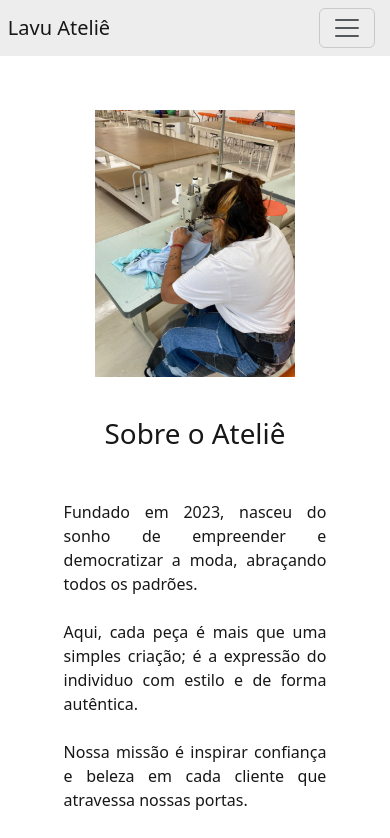
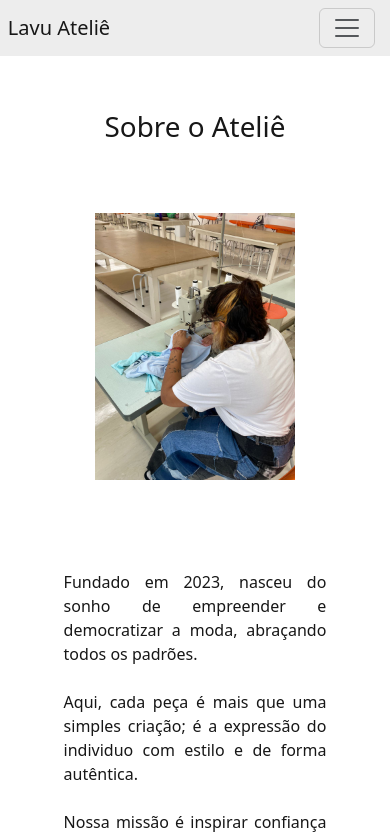
Before and after one commit to caiombribeiro/lavuatelie, a React (Create React App) app: page /sobre in a window 390 px wide. Shown: the top 838 px of the page. Built offline with nearby package versions, Linux system fonts and the light colour scheme.

Commit message:
Correção das animações e do header

```diff
--- a/src/Global.css
+++ b/src/Global.css
@@ -62,6 +62,14 @@ body, html {
   text-align: center;
 }
 
+.container-centralizado {
+  display: flex;
+  flex-direction: column;
+  justify-content: center;
+  padding-left: 60px;
+
+}
+
 .mg_top{
   margin-top: 100px;
 }
@@ -87,9 +95,12 @@ body, html {
   order: 1;
 }
 
-/* Classe para a ordem 2 */
 .divisao-ordem-2 {
   order: 2;
+}
+
+.divisao-ordem-3 {
+  order: 3;
 }
 
 .size_h1{
@@ -133,8 +144,26 @@ body, html {
     margin-left: auto;
   }
 
+
   .mg_oculta{
     margin-top: 50px;
+  }
+
+  .flex-container {
+    display: flex;
+    flex-direction: column;
+  }
+
+  .divisao-ordem-1 {
+      order: 1;
+  }
+
+  .divisao-ordem-2 {
+      order: 2;
+  }
+
+  .divisao-ordem-3 {
+      order: 3;
   }
 }
 
--- a/src/components/BlocoNormal.js
+++ b/src/components/BlocoNormal.js
@@ -1,41 +1,45 @@
+import React from 'react';
+import { useMediaQuery } from 'react-responsive';
+import DescricaoNormal from './DescricaoNormal';
+import DescricaoHeadNormal from './DescricaoHeadNormal.js';
+import ImagemPr from './ImagemPr';
+import HeadNormal from './HeadNormal.js';
 import '../Global.css';
-import DescricaoNormal from './DescricaoNormal';
-import ImagemPr from './ImagemPr';
 
-import { useMediaQuery } from 'react-responsive';
-
-function BlocoNormal({cor, refer, texto, head, imagem, ordenamento, classe}) {
-    // Determinar a classe CSS com base na ordem
-    let classeDivisaoDescricao, classeDivisaoImagem, tipo_fade_d, tipo_fade_i;
+function BlocoNormal({ cor, refer, texto, head, imagem, ordenamento, classe }) {
     const isMobile = useMediaQuery({ query: '(max-width: 991px)' });
 
+    let classeDivisaoDescricao, classeDivisaoImagem, classeDivisaoHead, tipo_fade_d, tipo_fade_i, tipo_fade_h;
 
-    // Se o ordenamento for 1, defina a ordem do descrição como 1 e da imagem como 2
-    if(isMobile){
-        classeDivisaoDescricao = 'divisao-ordem-2';
+    if (isMobile) {
+        // Ajustar a ordem dos elementos para mobile
+        classeDivisaoHead = 'divisao-ordem-1';
+        classeDivisaoImagem = 'divisao-ordem-2';
+        classeDivisaoDescricao = 'divisao-ordem-3';
+        tipo_fade_h = "fade-left";
+        tipo_fade_i = "fade-right";
+        tipo_fade_d = "fade-left";
+    } else if (ordenamento === 1) {
+        classeDivisaoHead = 'divisao-ordem-1';
+        classeDivisaoImagem = 'divisao-ordem-2';
+        tipo_fade_h = "fade-right";
+        tipo_fade_i = "fade-right";
+        tipo_fade_d = "fade-left";
+    } else {
+        classeDivisaoHead = 'divisao-ordem-2';
         classeDivisaoImagem = 'divisao-ordem-1';
-        tipo_fade_d = "fade-left";
-        tipo_fade_i = "fade-right";
-    }
-
-    else if(ordenamento === 1) {
-        classeDivisaoDescricao = 'divisao-ordem-1';
-        classeDivisaoImagem = 'divisao-ordem-2';
+        tipo_fade_h = "fade-left";
+        tipo_fade_i = "fade-left";
         tipo_fade_d = "fade-right";
-        tipo_fade_i = "fade-left";
-
-    } else {
-        // Se o ordenamento não for 1, defina a ordem do descrição como 2 e da imagem como 1
-        classeDivisaoDescricao = 'divisao-ordem-2';
-        classeDivisaoImagem = 'divisao-ordem-1';
-        tipo_fade_d = "fade-left";
-        tipo_fade_i = "fade-right";
     }
 
     return (
+        <>
+            {
+                window.innerWidth > 992 ? (
                     <section className={`${classe}`}>
-            <div className={`divisao ${classeDivisaoDescricao}`}>
-                <DescricaoNormal
+                        <div className={`divisao ${classeDivisaoHead}`}>
+                            <DescricaoHeadNormal
                                 tipo_fade={tipo_fade_d}
                                 head={head}
                                 cor={cor}
@@ -50,6 +54,40 @@ function BlocoNormal({cor, refer, texto, head, imagem, ordenamento, classe}) {
                             />
                         </div>
                     </section>
+                ) : (
+
+                    <section className={`${classe} flex-container`}>
+
+                        <div className={`divisao ${classeDivisaoHead}`}>
+                            <HeadNormal
+                                tipo_fade={tipo_fade_h}
+                                head={head}
+                                cor={cor}
+                            />
+                        </div>
+                        <div className={`divisao ${classeDivisaoDescricao}`}>
+                            <DescricaoNormal
+                                tipo_fade={tipo_fade_d}
+                                texto={texto}
+                                cor={cor}
+                                refer={refer}
+                            />
+                        </div>
+
+
+                        <div className={`divisao ${classeDivisaoImagem}`}>
+                            <ImagemPr
+                                imagem={imagem}
+                                tipo_fade={tipo_fade_i}
+                            />
+                        </div>
+
+                    </section>)
+
+            }
+
+        </>
+
     );
 }
 
--- /dev/null
+++ b/src/components/DescricaoHeadNormal.js
@@ -0,0 +1,33 @@
+import React, { useEffect } from 'react';
+import "./DescricaoPr.css"
+
+import AOS from 'aos';
+import 'aos/dist/aos.css';
+
+function DescricaoHeadNormal({tipo_fade, head, texto, cor}) {
+    useEffect(() => {
+        AOS.init({
+            duration: 1000 // duração da animação em milissegundos
+        });
+    }, []);
+
+    const renderText = () => {
+        // Verifica se o texto contém tags HTML
+        if (/<[a-z][\s\S]*>/i.test(texto)) {
+            // Se o texto contém tags HTML, usa dangerouslySetInnerHTML
+            return <p className='margin_descr' dangerouslySetInnerHTML={{ __html: texto }}></p>;
+        } else {
+            // Caso contrário, renderiza o texto normalmente
+            return <p className='margin_descr'>{texto}</p>;
+        }
+    };
+
+    return (
+        <div data-aos={tipo_fade} className={'size_descr ' + cor}>
+            <h1 className='margin_descr'>{head}</h1>
+            {renderText()}
+        </div>
+    )
+}
+
+export default DescricaoHeadNormal
--- /dev/null
+++ b/src/components/HeadNormal.js
@@ -0,0 +1,13 @@
+// Head.js
+import React from 'react';
+import "./DescricaoPr.css"; // ou outro arquivo CSS necessário
+
+function Head({ tipo_fade, head, cor }) {
+    return (
+        <div data-aos={tipo_fade} className={'size_descr ' + cor}>
+            <h1 className='margin_descr'>{head}</h1>
+        </div>
+    );
+}
+
+export default Head;
```
Also changed, not shown: src/components/DescricaoHeadPr.js (added, +25 -0 lines), src/components/HeadPr.js (added, +13 -0 lines). Lines whose indentation alone changed are shown as unchanged.
